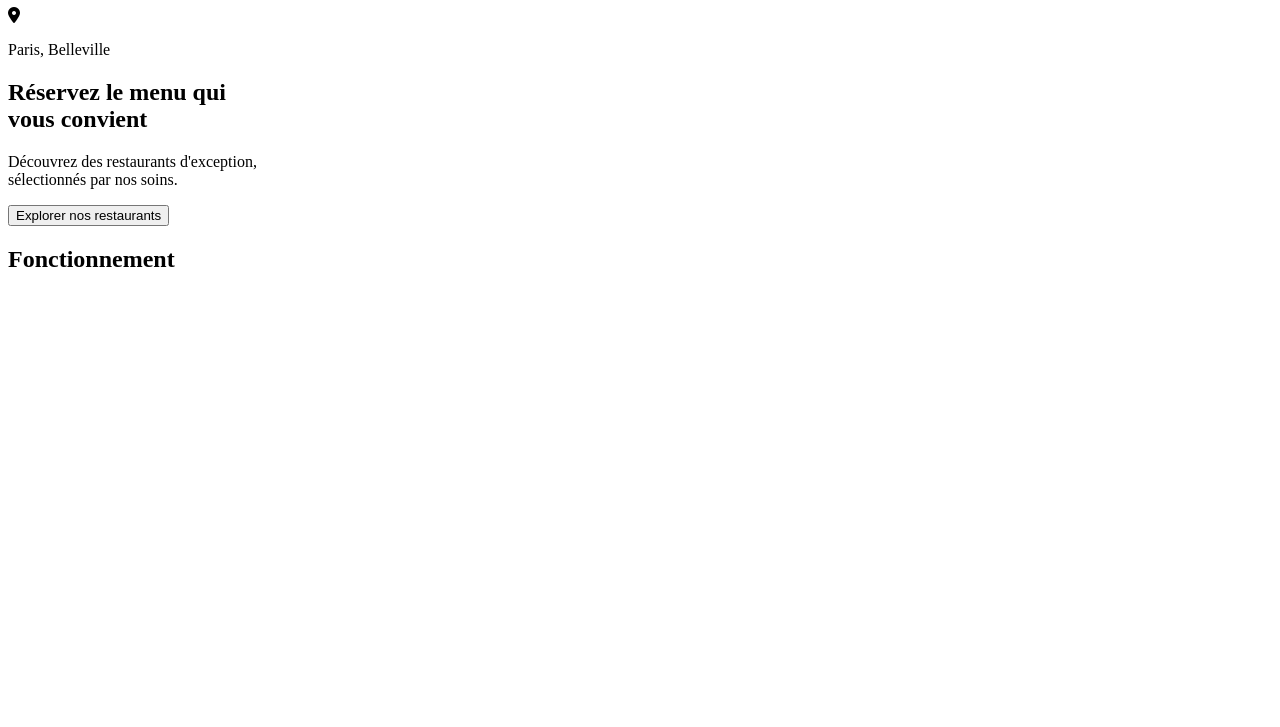
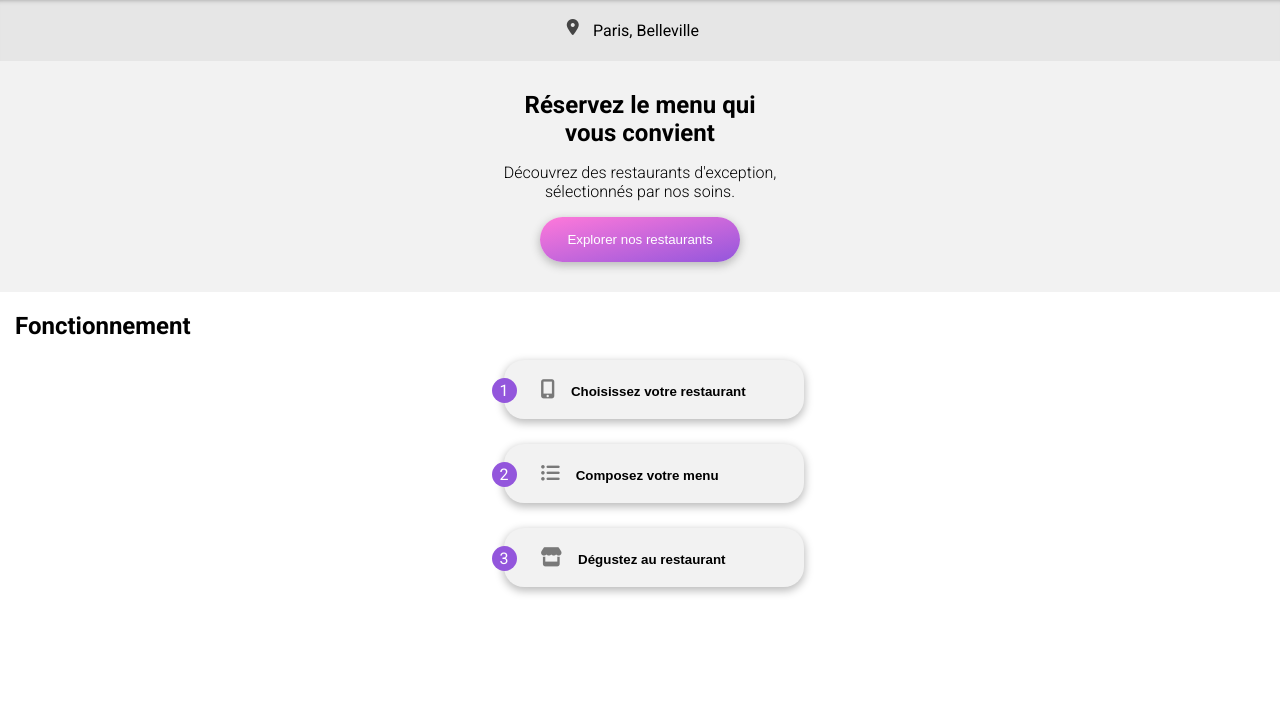
Before and after one commit to lisavncnt/LisaVincent_3_03112020, a website: page index.html in a window 1280 px wide. Shown: the part 73-800 px from the top of the page. Drawn offline with Linux system fonts and the light colour scheme; a web font is replaced by a local one.

Commit message:
integration html and css of the function section

```diff
--- a/index.html
+++ b/index.html
@@ -10,7 +10,8 @@
     </head>
 
     <body>
-
+        <!--Loading spinner-->
+        <div class="loading">ohmyfood!</div>
         <!--HEADER-->
         <header>
             <h1>ohmyfood</h1>
@@ -36,18 +37,21 @@
             <h2>Fonctionnement</h2>
 
             <!--BUTTON CHOOSE A RESTAURANT-->
-            <div class="choose restaurant">
-
+            <div class="choice">
+                <span>1</span>
+                <button><i class="fas fa-mobile-alt choice_icone"></i>Choisissez votre restaurant</button>
             </div>
 
             <!--BUTTON COMPOSE YOUR MENU-->
-            <div class="choose menu">
-
+            <div class="choice">
+                <span>2</span>
+                <button><i class="fas fa-list-ul choice_icone"></i>Composez votre menu</button>
             </div>
 
             <!--BUTTON ENJOY AT THE RESTAURANT-->
-            <div class="choose savour">
-
+            <div class="choice">
+                <span>3</span>
+                <button><i class="fas fa-store choice_icone"></i>Dégustez au restaurant</button>
             </div>
         </section>
 
--- a/style/sass/main.scss
+++ b/style/sass/main.scss
@@ -1,86 +1,138 @@
-@import url('https://fonts.googleapis.com/css2?family=Roboto:ital,wght@0,100;0,300;0,400;0,500;0,700;0,900;1,100;1,300;1,400&family=Shrikhand&display=swap');
+@import url('https://fonts.googleapis.com/css2?family=Roboto:ital,wght@0,100;0,300;0,400;0,500;0,700;0,900;1,100;1,300;1,400;1,500;1,700;1,900&family=Shrikhand&display=swap');
 
-@media screen and (min-width: 320px) and (max-width:700px){
+/*Color definition*/
+$first-color : #9356DC;
+$second-color : #FF79DA;
+$third-color : #99E2D0;
+$light-grey: #f2f2f2;
 
-$color-primary: #9356DC;
-$color-secondary: #FF79DA;
-$color-third: #99E2D0;
-$font-light: #F5F5F5;
-
+/*sizing website*/
 body {
-    margin: 0;
+    margin: auto;
     box-sizing: border-box;
+    font-family: 'Roboto', sans-serif;
+    text-align: center;
 }
 
-* {
-    font-family: 'Roboto', sans-serif;
+/*Buttons mixins*/
+@mixin btn_primary {
+    width: 200px;
+    border: none;
+    border-radius: 50px;
+    padding: 15px;
+    color: #fff;
+    font-weight: 500;
+/*Linear gradient for all web-browser*/
+    background: linear-gradient(to bottom right, $second-color, $first-color);
+    background: -moz-linear-gradient(to bottom right, $second-color, $first-color);
+    background: -webkit-linear-gradient(to bottom right, $second-color, $first-color);
+    background: -ms-linear-gradient(to bottom right, $second-color, $first-color);
+    background: -o-linear-gradient(to bottom right, $second-color, $first-color);
+/*Box shadow for all web-browser*/
+    box-shadow: 0px 3px 8px 1px #BDBDBD;
+    -webkit-box-shadow: 0px 3px 8px 1px #BDBDBD;
+    -moz-box-shadow: 0px 3px 8px 1px #BDBDBD;
+    -ms-box-shadow: 0px 3px 8px 1px #BDBDBD;
+    -o-box-shadow: 0px 3px 8px 1px #BDBDBD;
+}
+
+@mixin btn_choice {
+    span {
+        position: relative;
+        left: 1rem;
+        background-color: $first-color;
+        padding: 3px 8px;
+        border-radius: 50%;
+        color: #fff;
+    }
+    button {
+        background-color: $light-grey;
+        border-radius: 20px;
+        border: none;
+        padding: 20px;
+        width: 300px;
+        margin-bottom: 25px;
+        text-align: left;
+        font-weight: bold;
+
+        box-shadow: 0px 3px 8px 1px #BDBDBD;
+        -webkit-box-shadow: 0px 3px 8px 1px #BDBDBD;
+        -moz-box-shadow: 0px 3px 8px 1px #BDBDBD;
+        -ms-box-shadow: 0px 3px 8px 1px #BDBDBD;
+        -o-box-shadow: 0px 3px 8px 1px #BDBDBD;
+    }
+    .choice_icone {
+        position: relative;
+        left: 1rem;
+        padding-right: 2rem;
+        font-size: 1.2rem;
+        color: $light-grey;
+        filter: brightness(50%);
+    }
+    &:hover {
+        button {
+            background-color: rgba(146, 86, 220, 0.1);
+        }
+        .choice_icone {
+            color: $first-color;
+            filter: brightness(95%);
+        }
+    }
+}
+
+/*Loading spinner*/
+.loading {
+    visibility: hidden;
 }
 
 /*HEADER*/
-
 header {
-    text-align: center;
+    font-family: 'Shrikhand', cursive;
     h1 {
-        font-family: 'Shrikhand', cursive;
-        font-size: 60px;
+        margin: 0 0 1rem 0;
     }
 }
 
 /*MAIN*/
-
 main {
+    background: $light-grey;
+    filter: brightness(95%);
+    box-shadow: inset 0px 5px 5px -5px #A2A2A2;
     display: flex;
-    flex-direction: row;
     justify-content: center;
-    background-color: $font-light;
-    filter: brightness(95%);
-    box-shadow: inset 0px 14px 11px -10px #A2A2A2;
-    color: #444;
-    .main_icon {
-        padding: 25px 20px 0 0;
-        font-size: 2rem;
-    }
-    p {
-        font-size: 30px;
-        padding-right: 35px;
+    padding: 5px 0 ;
+    .fa-map-marker-alt {
+        position: relative;
+        top: .9rem;
+        right: .9rem;
+        color: $light-grey;
+        filter: brightness(30%);
     }
 }
 
 /*SECTION RESERVATION*/
-
-@mixin btn_primary {
-    color: #fff;
-    padding: 15px;
-    border-radius: 50px;
-    border: none;
-    padding: 20px;
-    font-size: 20px;
-    box-shadow: 0px 5px 6px 1px rgba(162,162,162,0.5);
-    background-image:-moz-linear-gradient(to bottom right, $color-secondary, $color-primary);
-    background-image:-o-linear-gradient(to bottom right, $color-secondary, $color-primary);
-    background-image:-webkit-linear-gradient(to bottom right, $color-secondary, $color-primary);
-    background-image:linear-gradient(to bottom right, $color-secondary, $color-primary);
-}
-
 .reservation {
-    text-align: center;
-    background-color: $font-light;
-    padding: 60px 0;
+    background-color: $light-grey;
+    padding: 30px 0;
     h2 {
         margin: 0;
-        font-size: 40px;
-        font-weight: 900;
     }
     p {
-        font-size: 22px;
-        color: $font-light;
-        filter: brightness(25%);
-        font-weight: 100;
+        font-weight: 300;
     }
     .btn {
         @include btn_primary();
-        margin: 20px 0;
         cursor: pointer;
     }
 }
+
+/*SECTION FUNCTION*/
+.function {
+    margin: 15px;
+    h2 {
+        text-align: left;
+    }
+    .choice {
+        @include btn_choice;
+    }
 }
```
Also changed, not shown: style/css/style.css, 2 other files.
